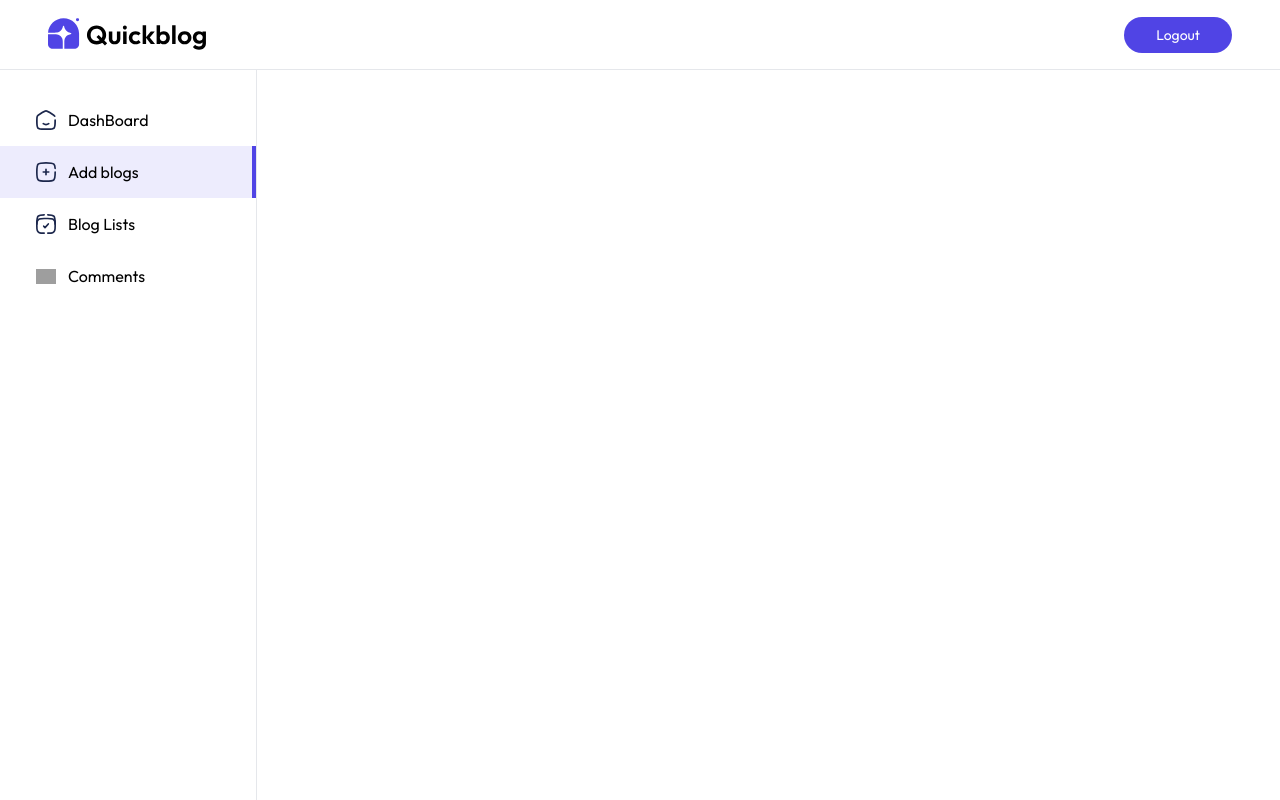
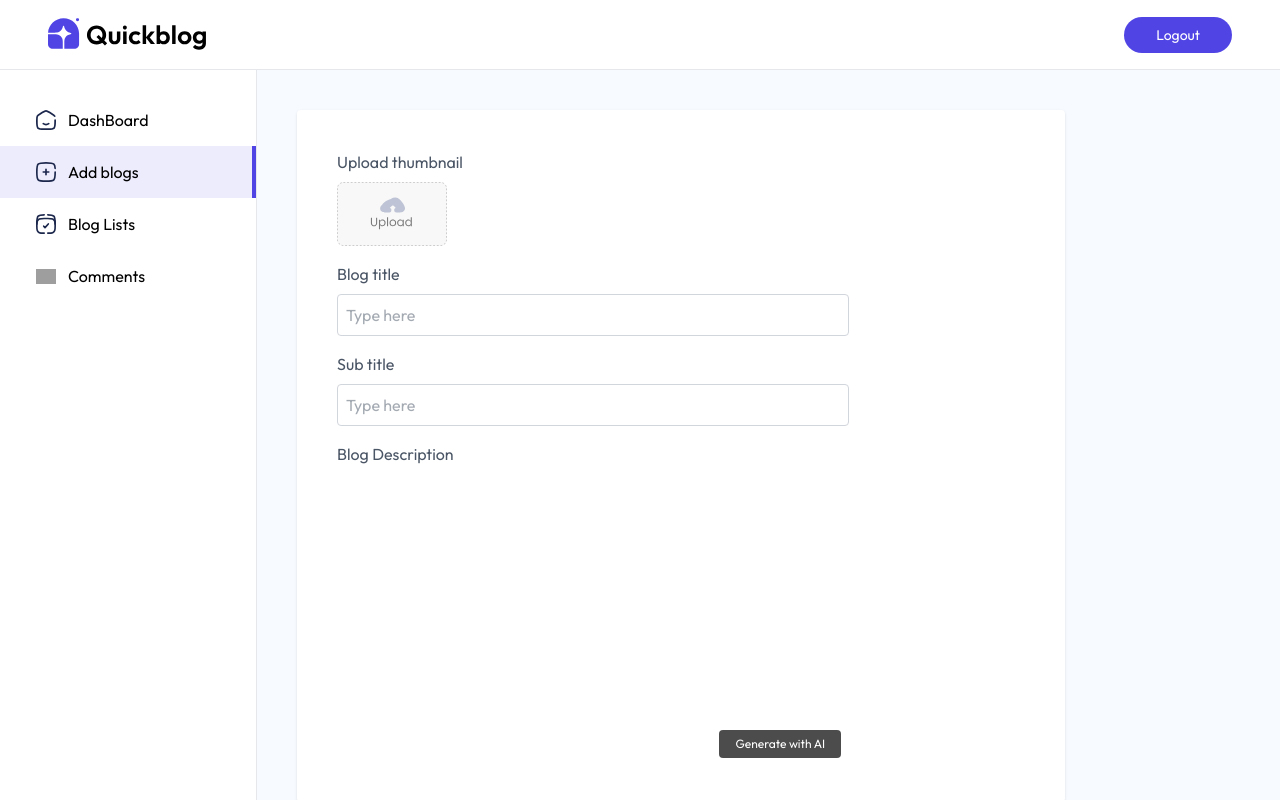
Before and after one commit to vandana512/blog-site, a React (Vite) app in the folder client/: page /admin/addBlog in a window 1280 px wide. Built offline with nearby package versions, Linux system fonts and the light colour scheme; grey boxes are pictures that could not be loaded; a web font is replaced by a local one.

Commit message:
add blogs pg made + installed quill

```diff
--- a/client/package.json
+++ b/client/package.json
@@ -13,6 +13,7 @@
     "@tailwindcss/vite": "^4.2.2",
     "moment": "^2.30.1",
     "motion": "^12.38.0",
+    "quill": "^2.0.3",
     "react": "^19.2.4",
     "react-dom": "^19.2.4",
     "react-router-dom": "^7.13.2",
--- a/client/src/pages/admin/AddBlog.jsx
+++ b/client/src/pages/admin/AddBlog.jsx
@@ -1,10 +1,78 @@
-import React from 'react'
+import React, { useState } from 'react'
+import { assets } from '../../assets/assets'
+
 
 const AddBlog = () => {
+
+  const [image, setImage]= useState(false)
+  const [title, setTitle]= useState('')
+  const [subTitle, setSubTitle]= useState('')
+  const [category, setCategory]= useState('Startup')
+  const [isPublised, setIsPublised]=useState(false)
+
+  const onSubmitHandler= async(e) => {
+    e.preventDefault();
+  }
+
+  const generateContent= async()=>{
+
+  }
+
   return (
-    <div>
+    <form onSubmit={onSubmitHandler} className='flex-1 bg-blue-50/50 text-gray-600 h-full overflow-scroll'>
+      <div className='bg-white w-full max-w-3xl p-4 md:p-10 sm:m-10 shadow rounded'>
 
-    </div>
+        <p>Upload thumbnail</p>
+
+        <label htmlFor="image">
+          <img
+            src={!image ? assets.upload_area : URL.createObjectURL(image)}
+            alt=""
+            className='mt-2 h-16 rounded cursor-pointer'
+          />
+          <input
+            onChange={(e)=> setImage(e.target.files[0])}
+            type="file"
+            id="image"
+            hidden
+            required
+          />
+        </label>
+
+        <p className='mt-4'>Blog title</p>
+        <input
+          type="text"
+          placeholder='Type here'
+          required
+          className='w-full max-w-lg mt-2 p-2 border border-gray-300 outline-none rounded'
+          onChange={(e)=> setTitle(e.target.value)}
+          value={title}
+        />
+
+        <p className='mt-4'>Sub title</p>
+        <input
+          type="text"
+          placeholder='Type here'
+          required
+          className='w-full max-w-lg mt-2 p-2 border border-gray-300 outline-none rounded'
+          onChange={(e)=> setSubTitle(e.target.value)}
+          value={subTitle}
+        />
+
+        <p className='mt-4'>Blog Description</p>
+
+        <div className='max-w-lg h-74 pb-16 sm:pb-10 pt-2 relative'>
+          <button
+            type='button'
+            onClick={generateContent}
+            className='absolute bottom-1 right-2 ml-2 text-xs text-white bg-black/70 px-4 py-1.5 rounded hover:underline cursor-pointer'
+          >
+            Generate with AI
+          </button>
+        </div>
+
+      </div>
+    </form>
   )
 }
 
```
Also changed, not shown: 1 other file (tests, documents, lock files or other folders).
